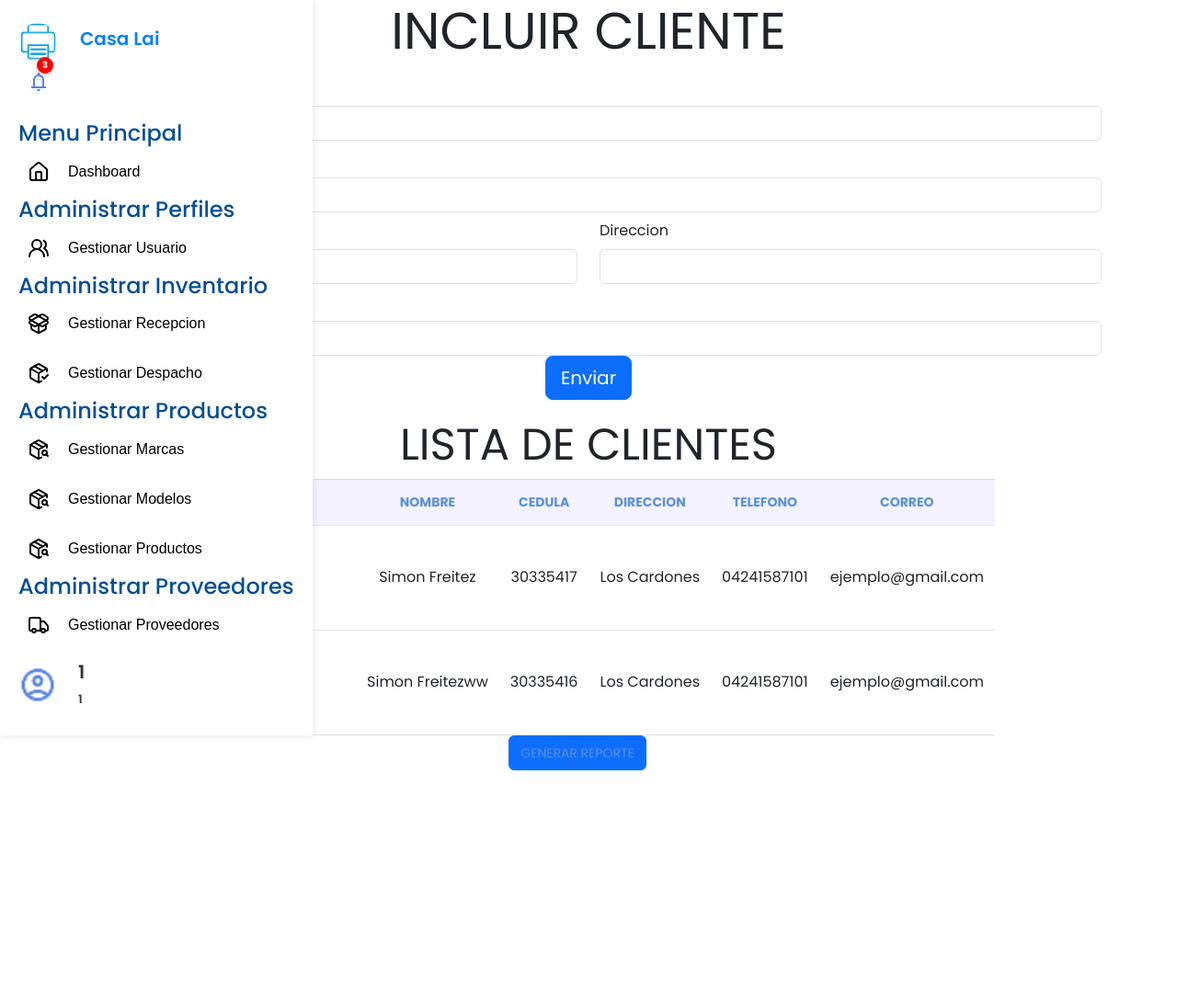
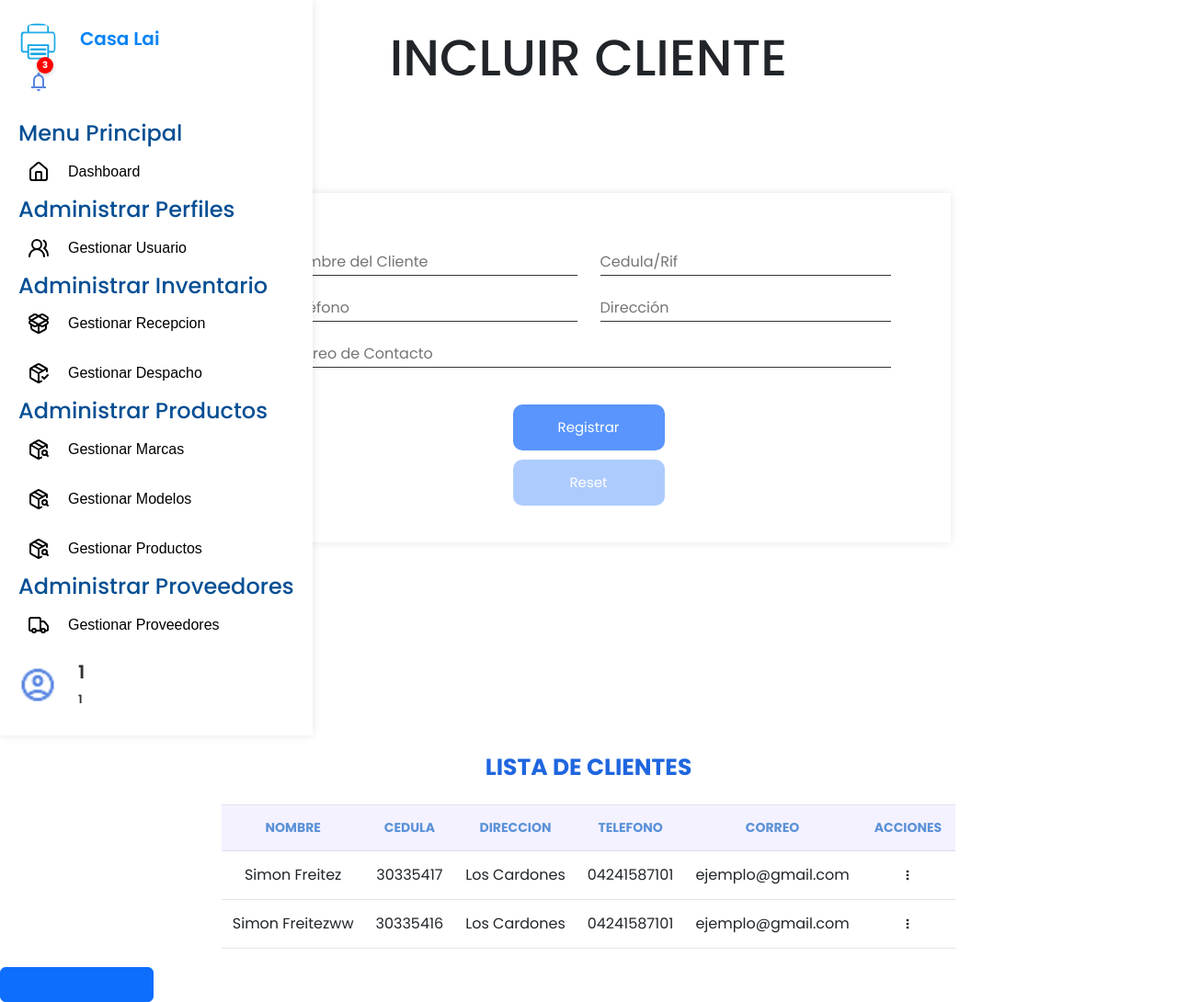
Before and after one commit to Gmujicach/proyecto-casalai, a PHP site: page /index.php?pagina=clientes in a window 1280 px wide. Shown: the whole page at 92% size. Before the commit the page ends 838 px from the top, so only its background shows below. Run offline with PHP 8.4, Linux system fonts and the light colour scheme; the visitor is signed in with stand-in values (Sample User, id 1); data comes from the database, SQL or seed files in the repository; some libraries are stand-ins or nearby versions.

Commit message:
Update clientes.php

```diff
--- a/Vista/clientes.php
+++ b/Vista/clientes.php
@@ -1,108 +1,107 @@
+<?php
+if (!isset($_SESSION['name'])) {
+    header('Location: .');
+    exit();
+}
+?>
+
 <!DOCTYPE html>
 <html lang="es">
+
 <head>
-  <meta charset="UTF-8">
-  <meta name="viewport" content="width=device-width, initial-scale=1.0">
-  <title>Gestionar Clientes</title>
-  <?php include 'header.php'; ?>
-
+    <meta charset="UTF-8">
+    <meta name="viewport" content="width=device-width, initial-scale=1.0">
+    <title>Gestionar Clientes</title>
+    <?php include 'header.php'; ?>
 </head>
 <body>
 
 <?php include 'NewNavBar.php'; ?>
 
+<div class="formulario-responsivo">
+    <div class="fondo-form">
+        <form id="incluirclientes" action="" method="POST">
+            <input type="hidden" name="accion" value="ingresar">
+            <h3 class="titulo-form">INCLUIR CLIENTE</h3>
 
+            <div class="grupo-form">
+                <input class="control-form" placeholder="Nombre del Cliente" maxlength="15" type="text" id="nombre" name="nombre" placeholder="" required>
+                <span id="snombre"></span>
 
-<div class="container">
-<form id="incluirclientes" action="" method="POST" class="formulario-1">
-    <input type="hidden" name="accion" value="ingresar">
-    <h3 class="display-4 text-center">INCLUIR CLIENTE</h3>
-                <div class="form-row">
-                     <div class="col">
-                        <label class="form-label mt-2" for="nombre">Nombre del Cliente</label>
-                        <input class="form-control" maxlength="15" type="text" id="nombre" name="nombre" placeholder="" required>
-                        <span id="snombre"></span>
-                    </div>
+                <input class="control-form" placeholder="Cedula/Rif" maxlength="15" type="text" id="cedula" name="cedula" placeholder="" required>
+                <span id="scedula"></span>
+            </div>
 
-                    <div class="col">
-                        <label class="form-label mt-2" for="cedula">Cedula/Rif</label>
-                        <input class="form-control" maxlength="15" type="text" id="cedula" name="cedula" placeholder="" required>
-                        <span id="scedula"></span>
-                    </div>
-                </div>
+            <div class="grupo-form">
+                <input class="control-form" placeholder="Teléfono" maxlength="11" type="text" id="telefono" name="telefono" placeholder="" required>
+                <span id="stelefono"></span>
 
-                <div class="row">
-                    <div class="col">
-                        <label class="form-label mt-2" for="telefono">Telefono</label>
-                        <input class="form-control" maxlength="11" type="text" id="telefono" name="telefono" placeholder="" required>
-                        <span id="stelefono"></span>
-                    </div>
-                    <div class="col">
-                        <label class="form-label mt-2" for="direccion">Direccion</label>
-                        <input class="form-control" maxlength="35" type="text" id="direccion" name="direccion" placeholder="" required>
-                        <span id="sdireccion"></span>
-                    </div>
-                </div>
+                <input class="control-form" placeholder="Dirección" maxlength="35" type="text" id="direccion" name="direccion" placeholder="" required>
+                <span id="sdireccion"></span>
+            </div>
 
+            <div class="envolver-form">
+                <input class="control-form" placeholder="Correo de Contacto" type="text" id="correo" name="correo" placeholder="" required>
+                <span id="scorreo"></span>
+            </div>
 
-                <div class="row">
-                    <div class="col">
-                        <label class="form-label mt-2" for="correo">Correo de Contacto</label>
-                        <input class="form-control" type="text" id="correo" name="correo" placeholder="" required>
-                        <span id="scorreo"></span>
-                    </div>
+            <button class="boton-form" type="submit">Registrar</button>
+            <button class="boton-reset" type="reset">Reset</button>
+        </form>
+    </div>
+</div>
 
-                </div>
-
-
-    </div>
-    <div class="form-group d-flex justify-content-center">
-        <button type="submit" class="btn btn-primary btn-lg">Enviar</button>
-    </div>
-</form>
-    </div>
-
-
-    <div class="contenedor-tabla">
-    <h1 class="titulo-tabla display-5 text-center">LISTA DE CLIENTES</h1>
-    <table class="tabla">
+<div class="contenedor-tabla">
+    <h3>Lista de Clientes</h3>
+    <table class="tablaConsultas" id="tablaConsultas">
         <thead>
             <tr>
-                <th>Acciones</th>
                 <th>Nombre</th>
                 <th>Cedula</th>
                 <th>Direccion</th>
                 <th>Telefono</th>
                 <th>Correo</th>
+                <th>Acciones</th>
             </tr>
         </thead>
         <tbody>
             <?php foreach ($clientes as $clientes): ?>
                 <?php if ($clientes['activo'] == 1) { ?>
                 <tr>
-                    <td>
-                        <!-- Botón Modificar que abre el modal -->
-                        <button type="button" class="btn btn-modificar" data-toggle="modal" data-target="#modificarProductoModal" data-id="<?php echo htmlspecialchars($clientes['id_clientes']); ?>">
-                        Modificar
-                        </button>
-                        <br>
-                        <!-- Botón Eliminar -->
-                        <a href="#" data-id="<?php echo htmlspecialchars($clientes['id_clientes']); ?>" class="btn btn-eliminar">Eliminar</a>
-                    </td>
                     <td><?php echo htmlspecialchars($clientes['nombre']); ?></td>
                     <td><?php echo htmlspecialchars($clientes['cedula']); ?></td>
                     <td><?php echo htmlspecialchars($clientes['direccion']); ?></td>
                     <td><?php echo htmlspecialchars($clientes['telefono']); ?></td>
                     <td><?php echo htmlspecialchars($clientes['correo']); ?></td>
+                    <td>
+                        <span>
+                            <div class="acciones-boton">
+                                <i class="vertical">
+                                    <img src="IMG/more_opcion.svg" alt="Ícono" width="16" height="16">
+                                </i>
+                                <div class="desplegable">
+                                    <ul>
+                                        <li>
+                                            <!-- Botón Modificar que abre el modal -->
+                                            <button type="button" class="btn btn-modificar" data-toggle="modal" data-target="#modificarProductoModal" data-id="<?php echo htmlspecialchars($clientes['id_clientes']); ?>">
+                                            Modificar
+                                            </button>
+                                        </li>
+                                        <li>
+                                            <!-- Botón Eliminar -->
+                                            <a href="#" data-id="<?php echo htmlspecialchars($clientes['id_clientes']); ?>" class="btn btn-eliminar">Eliminar</a>
+                                        </li>
+                                    </ul>
+                                </div>
+                            </div>
+                        </span>
+                    </td>
                 </tr>
                 <?php } ?>
             <?php endforeach; ?>
         </tbody>
     </table>
-
-
-
-
+</div>
 
 <!-- Modal de modificación -->
 <div class="modal fade" id="modificar_clientes_modal" tabindex="-1" role="dialog" aria-labelledby="modificar_clientes_modal_label" aria-hidden="true">
```
